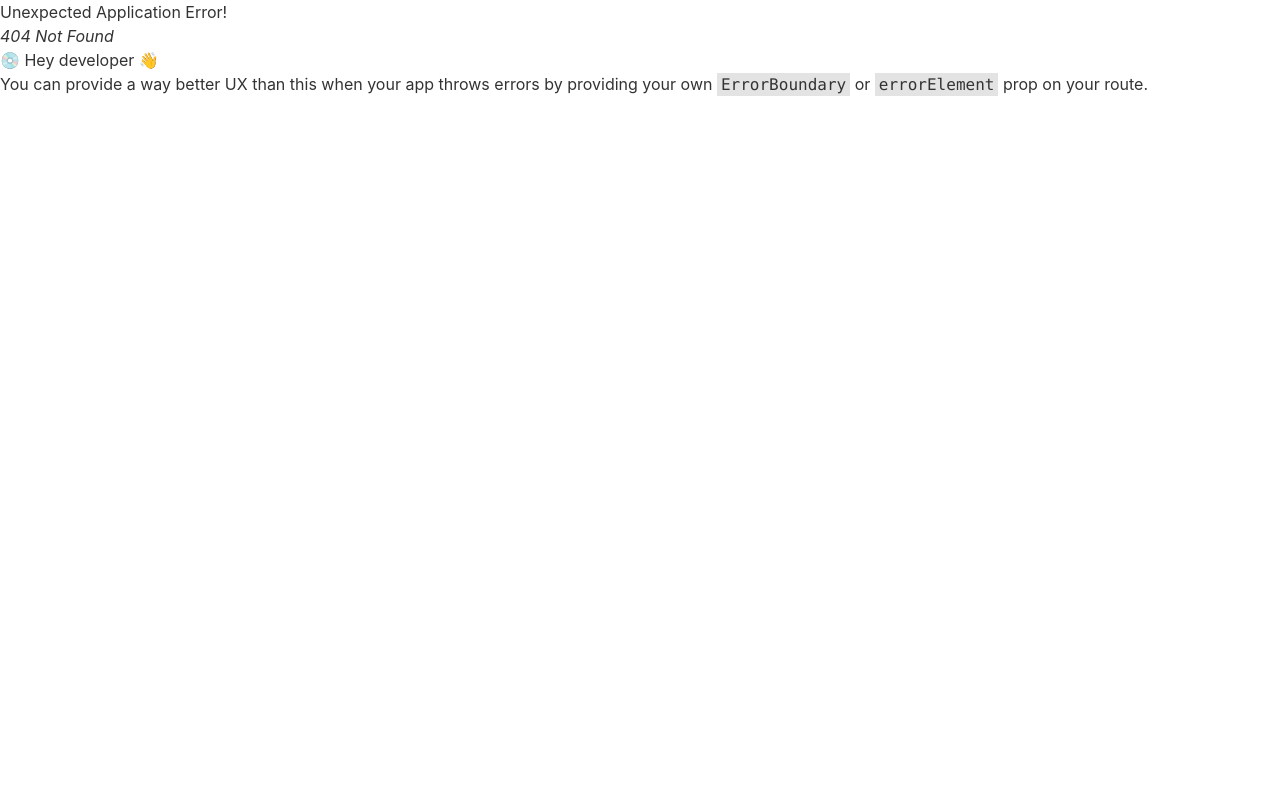
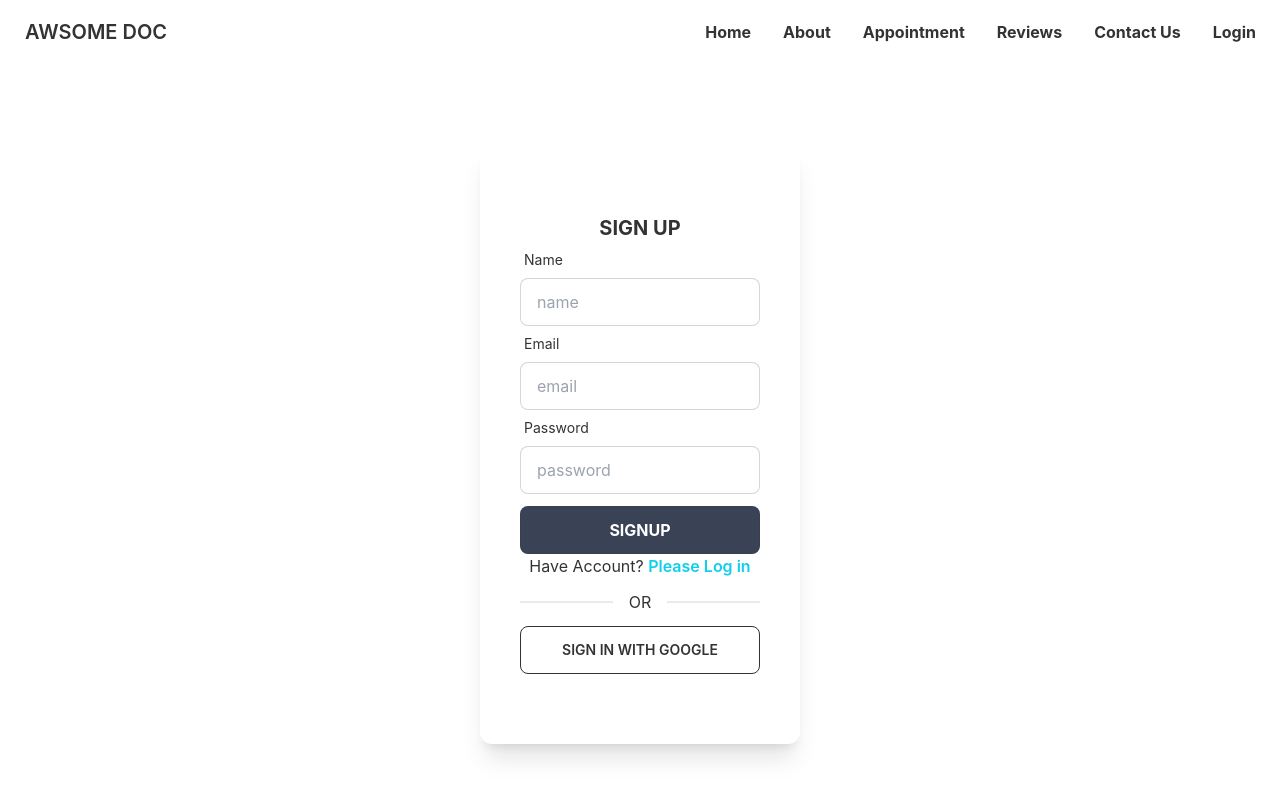
Before and after one commit to towhid7667/awsome-doc, a React (Create React App) app: page /signup in a window 1280 px wide. Before the commit this address had no page. Shown: the top 800 px of the page. Built offline with nearby package versions, Linux system fonts and the light colour scheme.

Commit message:
sign up and regex added

```diff
--- a/src/Pages/Login/Login.js
+++ b/src/Pages/Login/Login.js
@@ -1,4 +1,3 @@
-import React, { useState } from "react";
 import { useForm } from "react-hook-form";
 import { Link } from "react-router-dom";
 
@@ -24,16 +23,19 @@ const Login = () => {
            {errors.email && <p className="text-red-600">{errors.email?.message}</p>}
 
            <label className="label"><span className="label-text">Password</span></label>
-          <input type='password' {...register("password", { required: "Password is required",minLength : {value : 6, message: 'Password must be 6 character or more'} })}
+          <input type='password' {...register("password", {
+            required: "Password is required",
+            minLength : {value : 6, message: 'Password must be 6 character or more'},
+          })}
              placeholder="password" className="input input-bordered w-full"/>
               {errors.password && <p className="text-red-600">{errors.password?.message}</p>}
-          <label className="label hover:text-blue-500"><span className="label-text  font-semibold"><Link>Forgot Password?</Link></span></label>
+          <label className="label"><Link><span className="label-text hover:text-blue-500 font-semibold">Forgot Password?</span></Link></label>
 
 
           {/* <p>{data}</p> */}
-          <input type="submit" value='SUBMIT' className="input input-bordered w-full bg-accent text-white font-bold mt-3 hover:bg-slate-800"/>
+          <input type="submit" value='LOGIN' className="input input-bordered w-full bg-accent text-white font-bold mt-3 hover:bg-slate-800"/>
         </form>
-        <p className="text-center text-1xl">Don't Have Account? <Link><span className="font-semibold text-primary">Create an account</span></Link></p>
+        <p className="text-center text-1xl">Don't Have Account? <Link to='/signup'><span className="font-semibold text-primary hover:text-secondary">Create an account</span></Link></p>
         <div className="divider">OR</div>
         <button className="btn btn-outline w-full">SIGN IN WITH GOOGLE</button>
       </div>
--- /dev/null
+++ b/src/Pages/SignUp/Signup.js
@@ -0,0 +1,57 @@
+import React from 'react';
+import { useForm } from 'react-hook-form';
+import { Link } from 'react-router-dom';
+
+const Signup = () => {
+
+    const { register, formState: { errors }, handleSubmit } = useForm();
+
+    const handleSignUp = data => {
+        console.log(data)
+    }
+
+
+    return (
+        <div className="flex h-[600px] lg:w-3/12 w-10/12 md:w-5/12 mx-auto my-20 shadow-xl p-10 justify-center items-center rounded-xl">
+      <div className="w-full">
+        <h2 className="text-xl font-bold uppercase text-center">Sign up</h2>
+        <form onSubmit={handleSubmit(handleSignUp)}>
+
+          <label className="label"><span className="label-text">Name</span></label>
+          <input type='text'
+            {...register("name", { required: "Name is required" })}
+            aria-invalid={errors.name ? "true" : "false"}
+            placeholder="name"
+            className="input input-bordered w-full"
+          />
+           {errors.name && <p className="text-red-600">{errors.name?.message}</p>}
+
+          <label className="label"><span className="label-text">Email</span></label>
+          <input type='email'
+            {...register("email", { required: "Email Address is required" })}
+            aria-invalid={errors.email ? "true" : "false"}
+            placeholder="email"
+            className="input input-bordered w-full"
+          />
+           {errors.email && <p className="text-red-600">{errors.email?.message}</p>}
+
+           <label className="label"><span className="label-text">Password</span></label>
+          <input type='password' {...register("password", { required: "Password is required",
+          minLength : {value : 6, message: 'Password must be 6 character or more'},
+          pattern : {value :/(?=.*[A-Z])(?=.*[@#$&*])(?=.*[0-9])/, message : 'password must be Strong'}
+        })}
+             placeholder="password" className="input input-bordered w-full"/>
+              {errors.password && <p className="text-red-600">{errors.password?.message}</p>}
+
+
+          <input type="submit" value='SIGNUP' className="input input-bordered w-full bg-accent text-white font-bold mt-3 hover:bg-slate-800"/>
+        </form>
+        <p className="text-center text-1xl">Have Account? <Link to='/login'><span className="font-semibold text-primary">Please Log in</span></Link></p>
+        <div className="divider">OR</div>
+        <button className="btn btn-outline w-full">SIGN IN WITH GOOGLE</button>
+      </div>
+    </div>
+    );
+};
+
+export default Signup;
```
Also changed, not shown: src/Router/Routes.js (+6 -1 lines).
